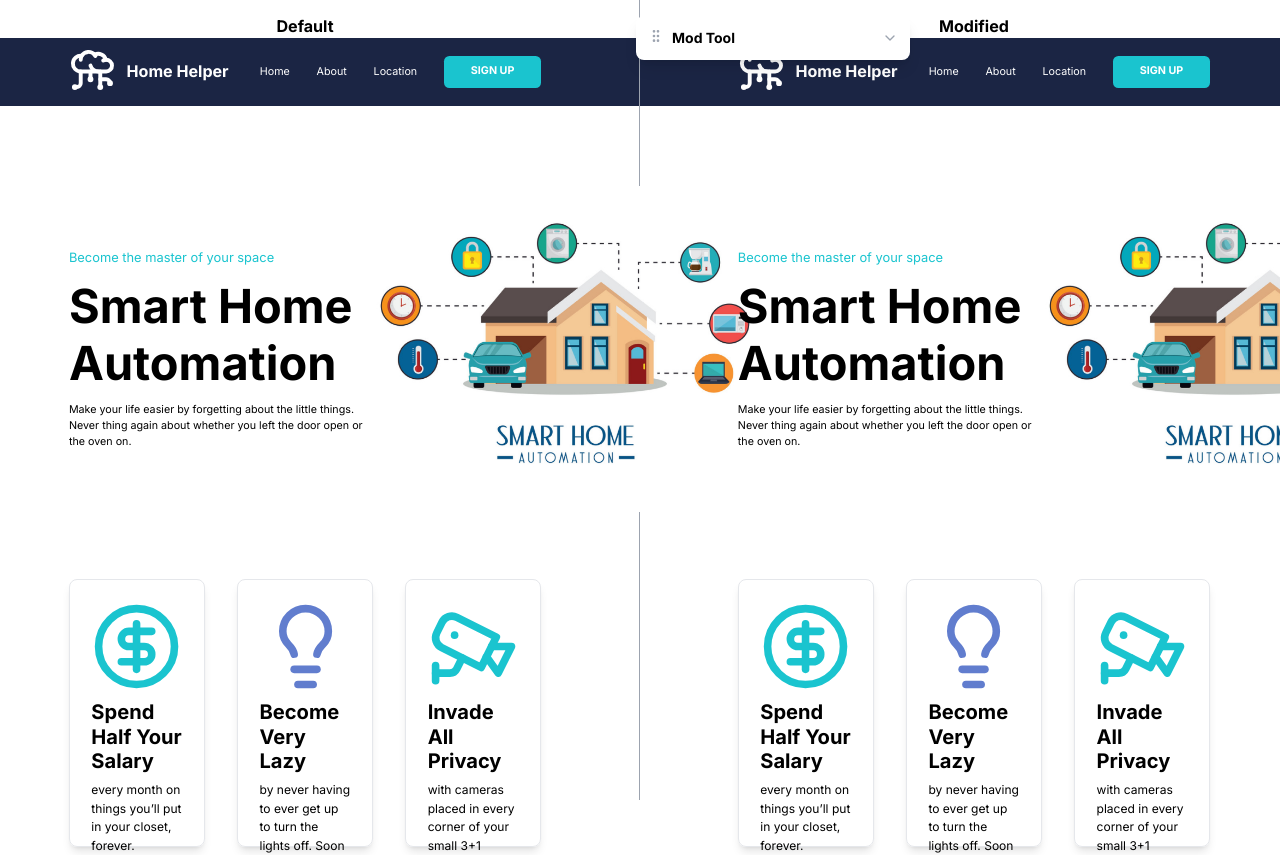
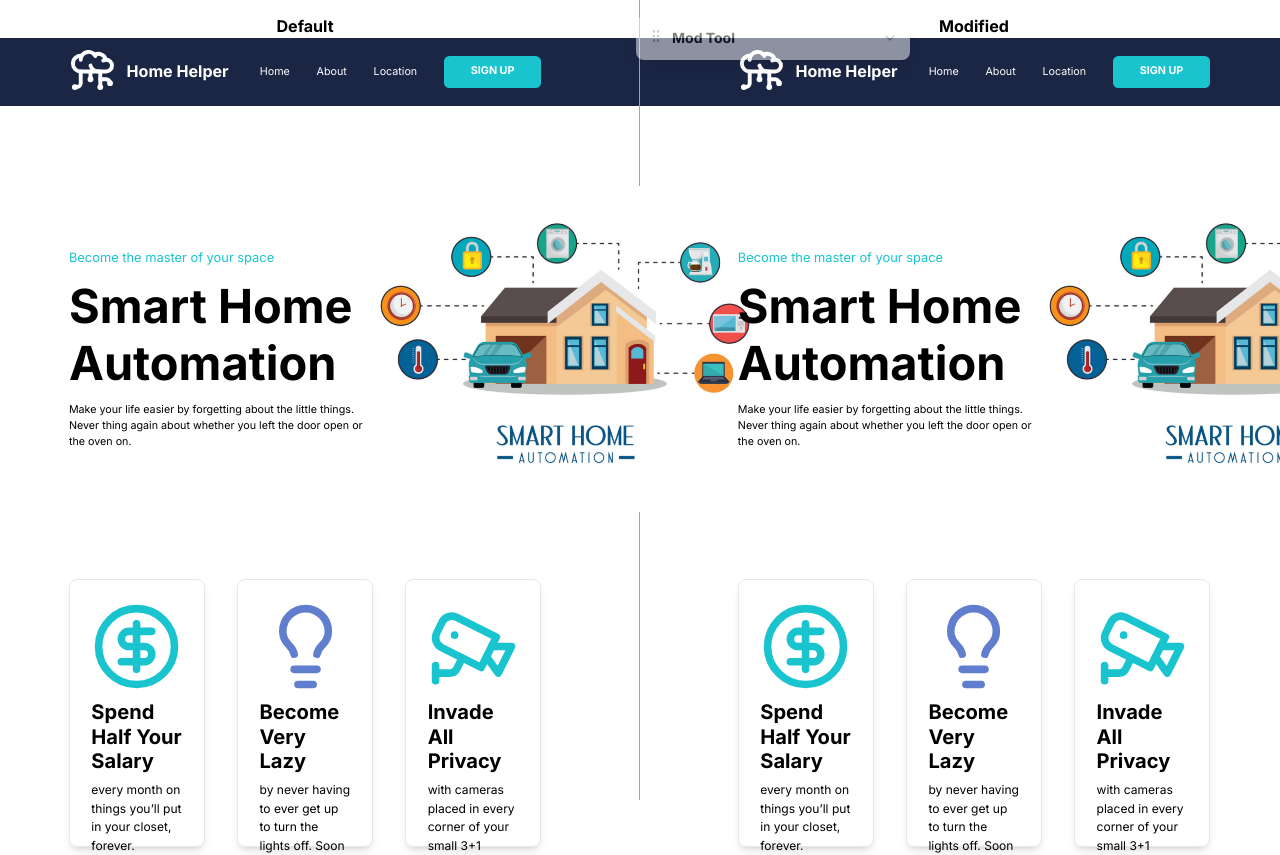
Before and after one commit to aziznal/design-principles-comparison, a Next.js app: page / in a window 1280 px wide. Shown: the top 855 px of the page. Built offline with nearby package versions, Linux system fonts and the light colour scheme.

Commit message:
add opacity when mod tool is not being hovered

```diff
--- a/components/ModTool.tsx
+++ b/components/ModTool.tsx
@@ -51,7 +51,9 @@ export const ModTool = () => {
 
   return (
     <div
-      className="absolute bg-white rounded-lg flex flex-col p-3 shadow-lg"
+      className={cn(
+        "absolute bg-white rounded-lg flex flex-col p-3 shadow-lg opacity-50 hover:opacity-100 transition-opacity duration-200 z-50"
+      )}
       style={{
         top: toolPosition.y - 4,
         left: toolPosition.x - 4,
```
